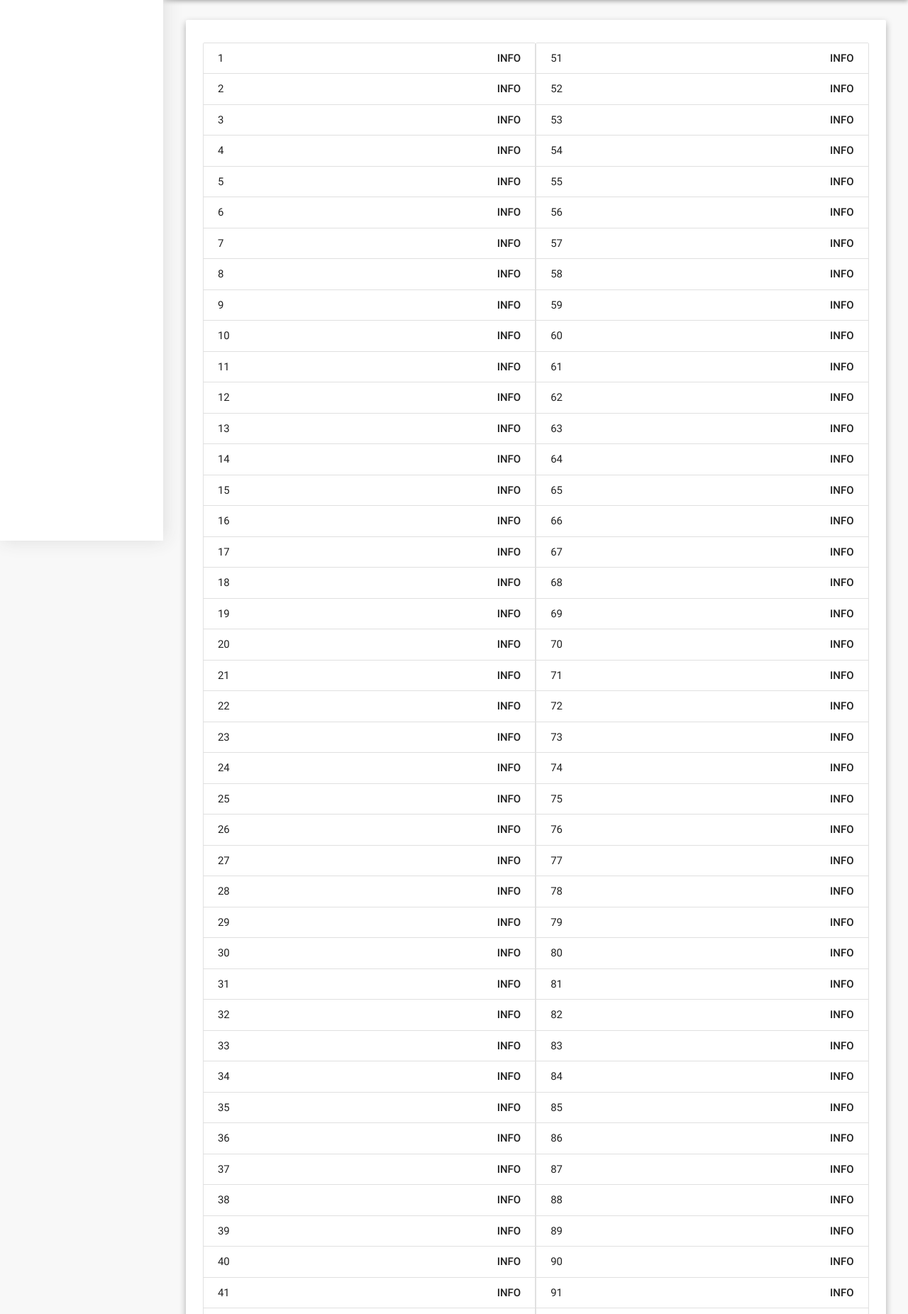
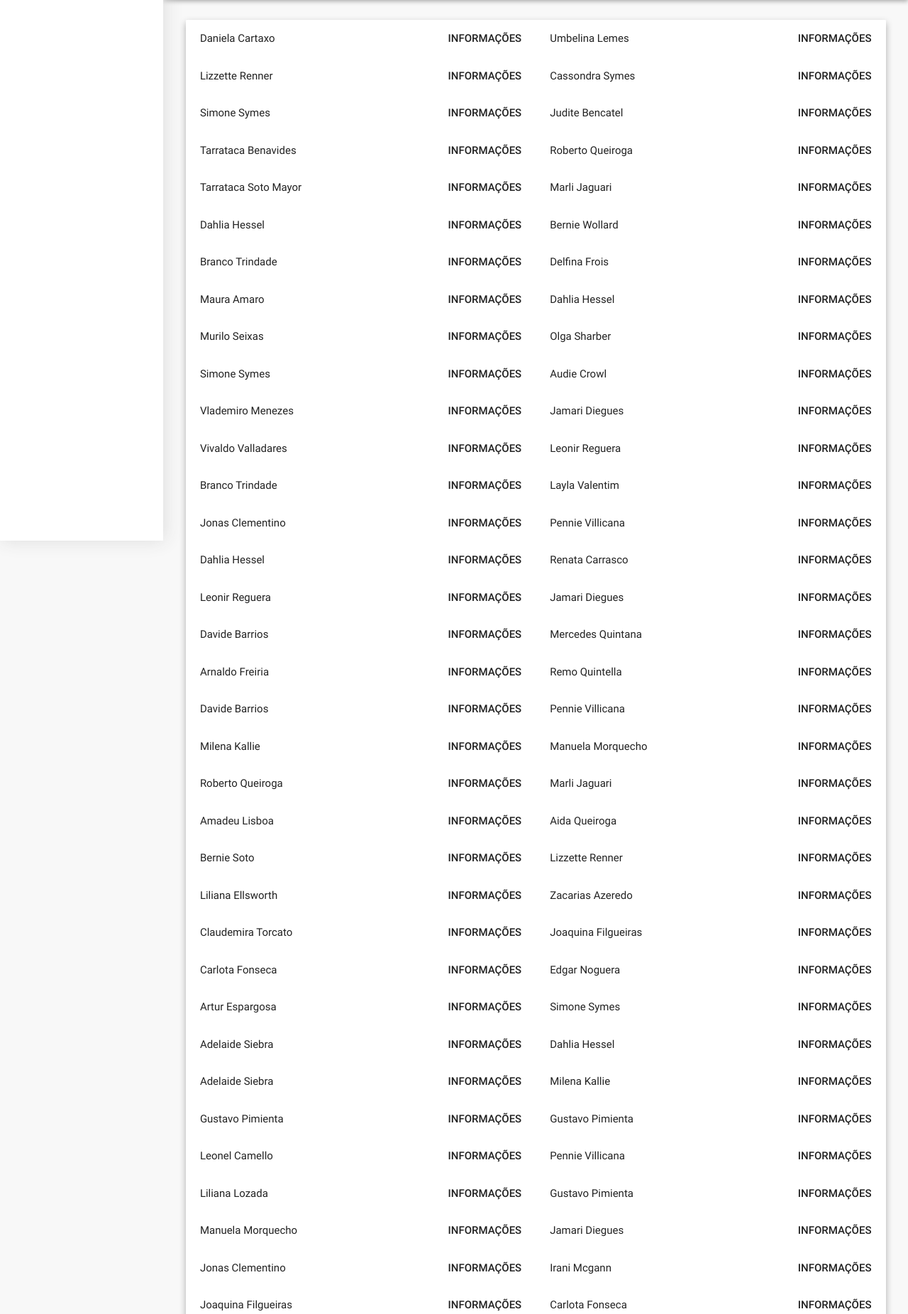
Before and after one commit to LeSantaFer/StepAdmin, a PHP site: page /numeros.php in a window 1280 px wide. Shown: the part 98-1950 px from the top of the page at 71% size. Run offline with PHP 8.4, Linux system fonts and the light colour scheme; some libraries are stand-ins or nearby versions.

Commit message:
Collection border and margins got right. Resolves #1 Simplified and optimized column logic

```diff
--- a/css/style.css
+++ b/css/style.css
@@ -10,13 +10,13 @@ body {
     width: 100%;
 }
 
+/* Header */
+
 .header {
     height: 98px;
     width: 100%;
     box-shadow: 0 2px 6px #aaa;
 }
-
-/* Header */
 
 .page-title {
     font-size: 2.0rem;
@@ -58,10 +58,6 @@ li.active a {
     background-color: #EEEEEE;
 }
 
-.waves-effect.waves-cyan .waves-ripple {
-    background-color: #00BCD4;
-}
-
 .btn-flat {
     color: #555;
 }
@@ -76,13 +72,23 @@ li.active a {
     box-shadow: 0 4px 10px #aaa;
 }
 
-/* Columns and sub-column */
-
-.collection-item {
-    width: 100%;
+.card .card-content {
+    padding: 0;
 }
 
-.column {
+/* Collection and column properties */
+
+.collection {
+    border: 0;
+}
+
+.collection .collection-item {
+    /* This is necessary because waves effect overrides width */
     width: 50%;
     float: left;
+    padding: 15px 20px;
+
+    /* This defines the divider properties. Line below keeps [my] default value. */
+    /* border-bottom: 1px solid #EEE; */
+    border-bottom: 0;
 }
--- a/numeros.php
+++ b/numeros.php
@@ -20,39 +20,24 @@
     <div class="card">
         <div class="card-content">
 
-            <ul class="collection column">
+            <ul class="collection">
                 <?php
-                    for ($i = 1; $i < 51; $i++) {
+                    for ($i = 0; $i < 100; $i++) {
                         echo("
                             <li class='collection-item waves-effect waves-grey'>
-                                <div>$i
-                                    <p class='secondary-content'>
-                                        <strong>INFO</strong>
-                                    </p>
-                                </div>
+                            <div>
+                        ");
+                                include("php/nameGenerator.php");
+                        echo("  <p class='secondary-content'>
+                                    <strong>INFORMAÇÕES</strong>
+                                </p>
+                            </div>
                             </li>
                         ");
                     }
                 ?>
             </ul>
 
-            <ul class="collection column">
-                <?php
-                    for ($i = 51; $i < 101; $i++) {
-                        echo("
-                            <li class='collection-item waves-effect waves-grey'>
-                                <div>$i
-                                    <p class='secondary-content'>
-                                        <strong>INFO</strong>
-                                    </p>
-                                </div>
-                            </li>
-                        ");
-                    }
-                ?>
-            </ul>
-
-            <br style="clear:both;"/>
         </div>
     </div>
 </div>
```
